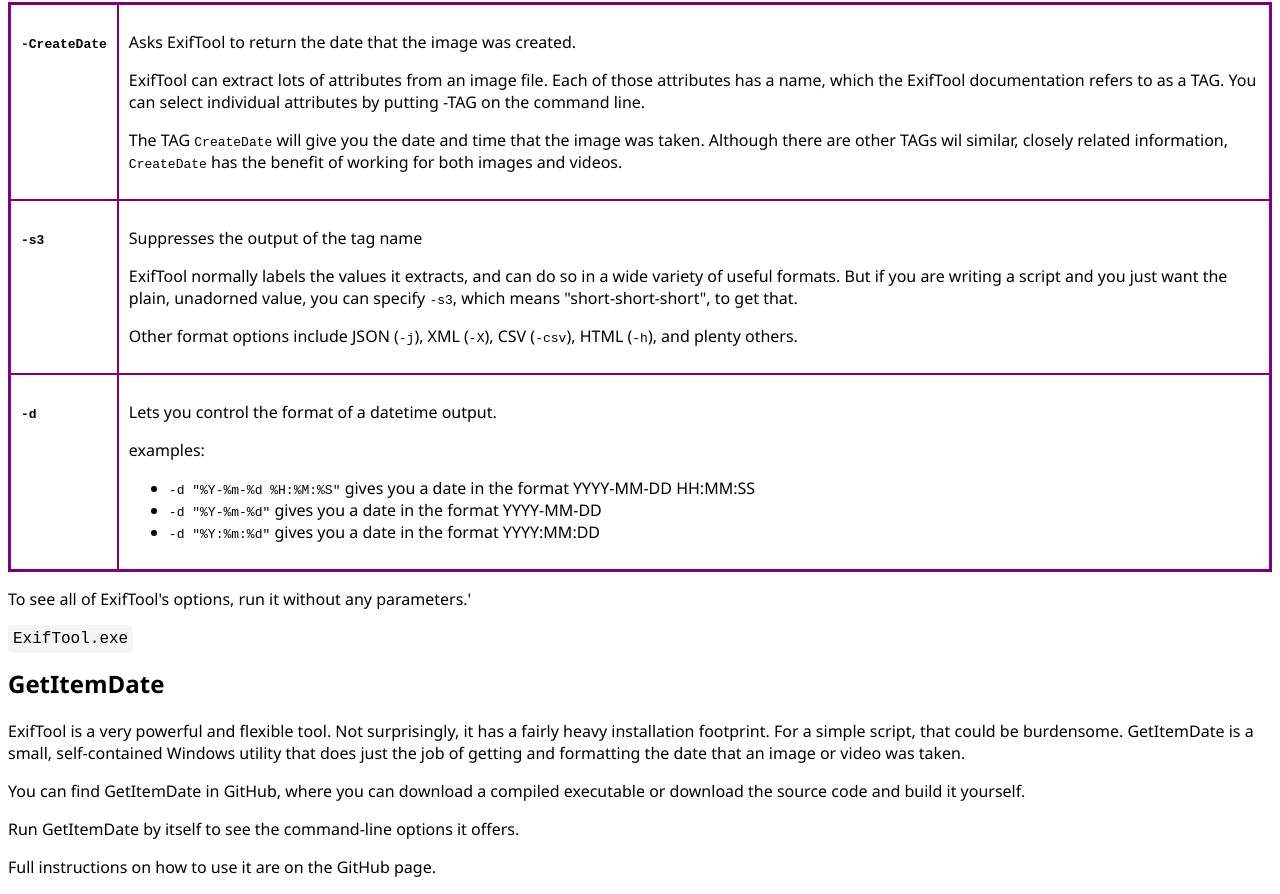
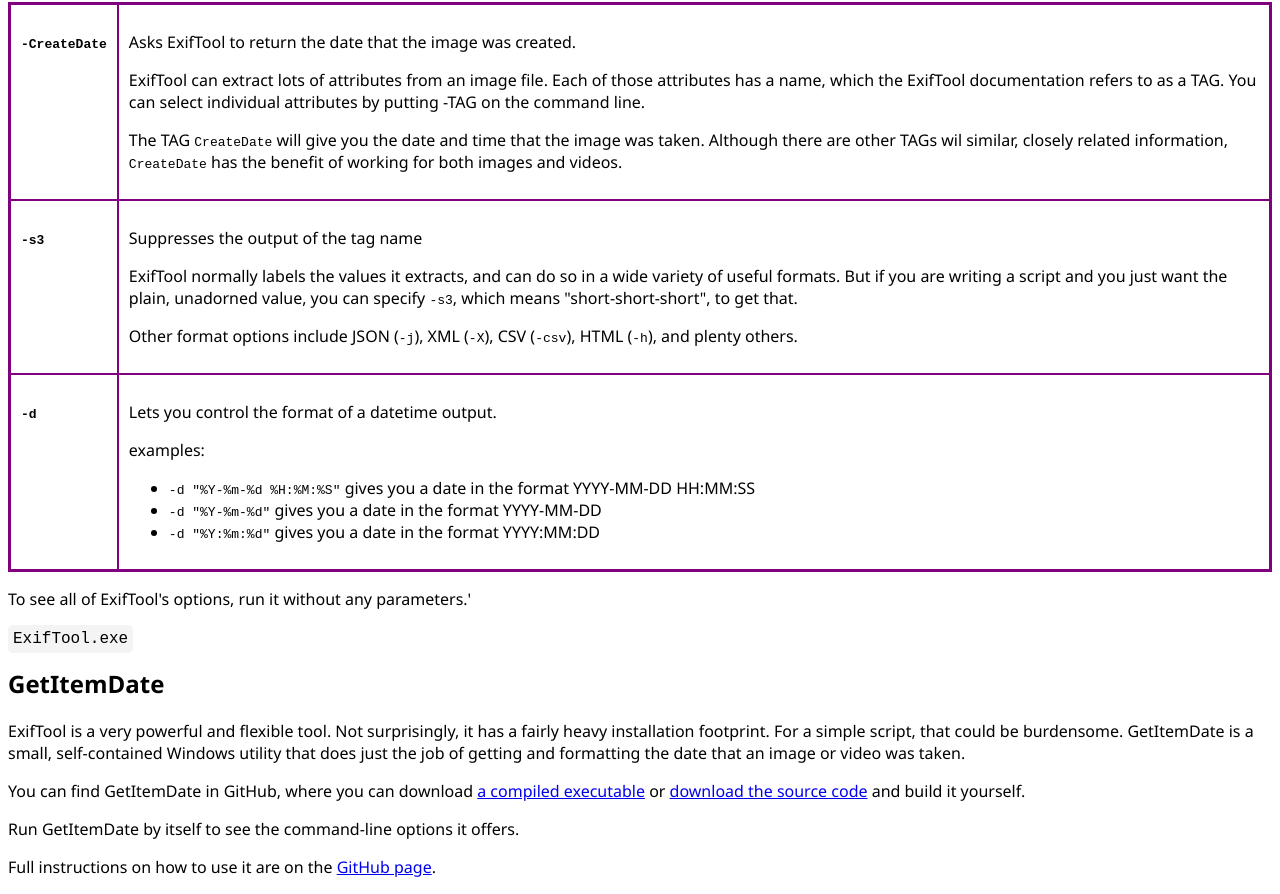
Before and after one commit to DanKonigsbach/GetItemDate, a plain HTML site: page Docs/index.html in a window 1280 px wide. Shown: the part 800-1694 px from the top of the page. Drawn offline with Linux system fonts and the light colour scheme.

Commit message:
Add hyperlinks, hoping this will get GitHub to update GitHub Pages automatically.

```diff
--- a/Docs/index.html
+++ b/Docs/index.html
@@ -106,8 +106,8 @@
         burdensome. GetItemDate is a small, self-contained Windows utility that does just the job of getting and formatting the date that an
         image or video was taken.
     </p>
-    <p>You can find GetItemDate in GitHub, where you can download a compiled executable or download the source code and build it yourself.</p>
+    <p>You can find GetItemDate in GitHub, where you can download <a href="https://github.com/DanKonigsbach/GetItemDate/releases/">a compiled executable</a> or <a href="https://github.com/DanKonigsbach/GetItemDate">download the source code</a> and build it yourself.</p>
     <p>Run GetItemDate by itself to see the command-line options it offers.</p>
-    <p>Full instructions on how to use it are on the GitHub page.</p>
+    <p>Full instructions on how to use it are on the <a href="https://github.com/DanKonigsbach/GetItemDate">GitHub page</a>.</p>
 </body>
 </html>
```
